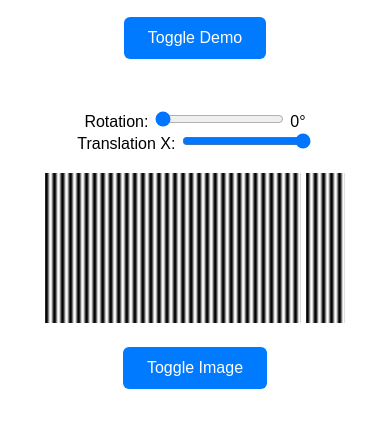
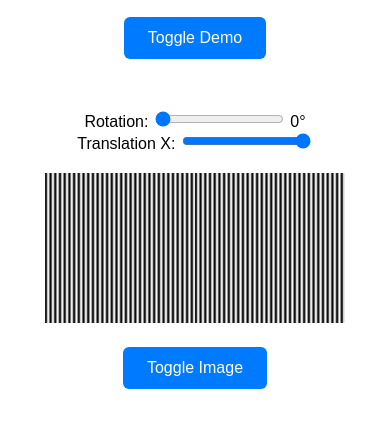
Before and after one commit to sukhsung/demo_moire, a plain HTML site: page index.html in a window 390 px wide. Both pictures are taken after a click on the button "Toggle Demo". Shown: the part 111-538 px from the top of the page. Drawn offline with Linux system fonts and the light colour scheme.

Commit message:
additional responsive

```diff
--- a/index.html
+++ b/index.html
@@ -41,7 +41,7 @@
                 </div>
 
                 <div class="controls">
-                    <label>Translation X: <input type="range" id="translationSlider" min="-250" max="5" value="5">
+                    <label>Translation X: <input type="range" id="translationSlider" min="0" max="100" value="100">
                 </div>
 
                 <canvas id="canvas_moire"></canvas>
--- a/moire.js
+++ b/moire.js
@@ -25,7 +25,7 @@ class MoirePlotter {
     }
 
     onchange_translation() {
-        this.offsetX = parseFloat(translationSlider.value);
+        this.offsetX = parseFloat(translationSlider.value)/100;
         this.draw();
     }
 
@@ -55,26 +55,29 @@ class MoirePlotter {
         this.imgSize = 256; // Assuming square images
         this.y = (this.canvas.height - this.imgSize) / 2;
 
-        this.offsetX = parseFloat(translationSlider.value);
+        this.offsetX = parseFloat(translationSlider.value)/100;
         this.angle = parseFloat(rotationSlider.value);
 
     }
 
     draw() {
         this.resizeCanvasToDisplaySize()
+
         this.ctx.clearRect(0, 0, this.canvas.width, this.canvas.height);
 
-        // Draw the static left image
-        this.ctx.drawImage(this.image1, 0, this.y, this.imgSize, this.imgSize);
+        const imgWidth = this.canvas.width/2;
+        const imgHeight = this.canvas.height;
+
+        // draw first image (background)
+        this.ctx.drawImage(this.image1, 0, 0, imgWidth, imgHeight);
 
         // Save context and draw the movable/rotated top image
         this.ctx.save();
 
-        const baseX = this.imgSize + this.offsetX;
-        const centerX = baseX + this.imgSize / 2;
-        const centerY = this.y + this.imgSize / 2;
+        const centerX = this.canvas.width;
+        const centerY = this.canvas.height / 2;
+        this.ctx.translate(centerX*this.offsetX/2, centerY);
 
-        this.ctx.translate(centerX, centerY);
         this.ctx.rotate(this.angle * Math.PI / 180);
 
         let image2
@@ -83,7 +86,7 @@ class MoirePlotter {
         } else {
             image2 = this.image1
         }
-        this.ctx.drawImage(image2, -this.imgSize / 2, -this.imgSize / 2, this.imgSize, this.imgSize);
+        this.ctx.drawImage(image2, 0, -imgHeight/2, imgWidth, imgHeight);
 
         this.ctx.restore();
     }
```
